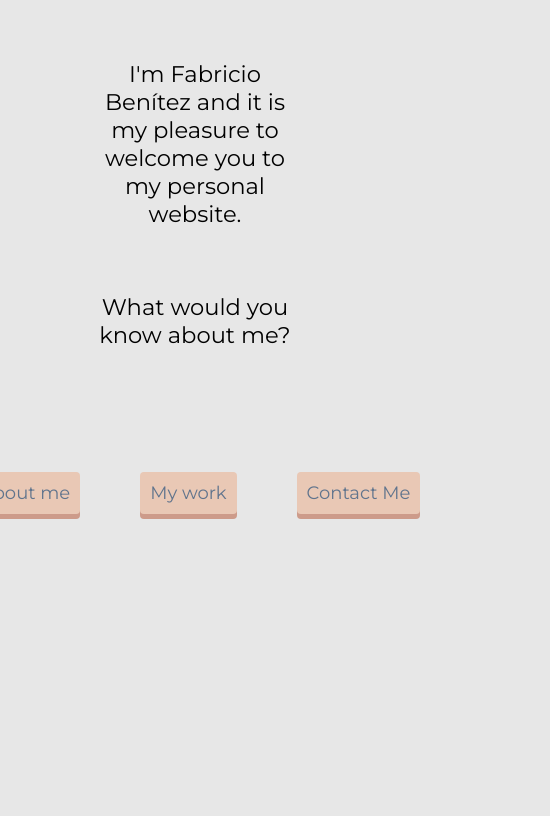
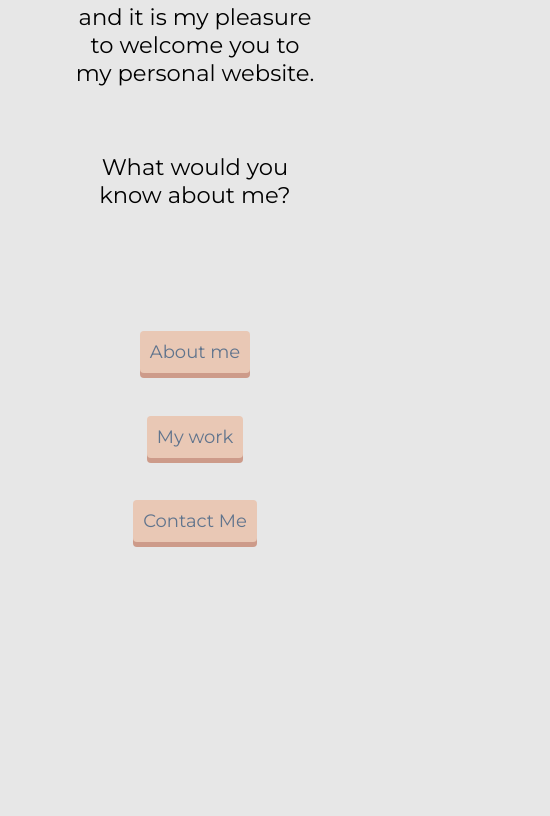
Before and after one commit to FabricioDuhart/website, a plain HTML site: page index.html in a window 390 px wide. Shown: the part 296-1112 px from the top of the page, 550 px wide, since content can reach past the window. After the commit the page ends 1013 px from the top, so only its background shows below. Drawn offline with nearby package versions, Linux system fonts and the light colour scheme.

Commit message:
Update style.css
Greetings section responsiveness

```diff
--- a/css/style.css
+++ b/css/style.css
@@ -98,6 +98,21 @@ p{
     background-color: #CD9B8A;
     box-shadow: none;
     transform: translateY(2px);
+
+}
+@media(max-width: 600px){
+    #homeNavbar{
+        flex-direction: column;
+        align-items: center;
+        gap: 5vh;
+    }
+    #contentContainer{
+        margin: 0px;
+    }
+    .greetings.section p{
+        width: 250px;
+        max-width: none;
+    }
 
 }
 /*About*/
```
